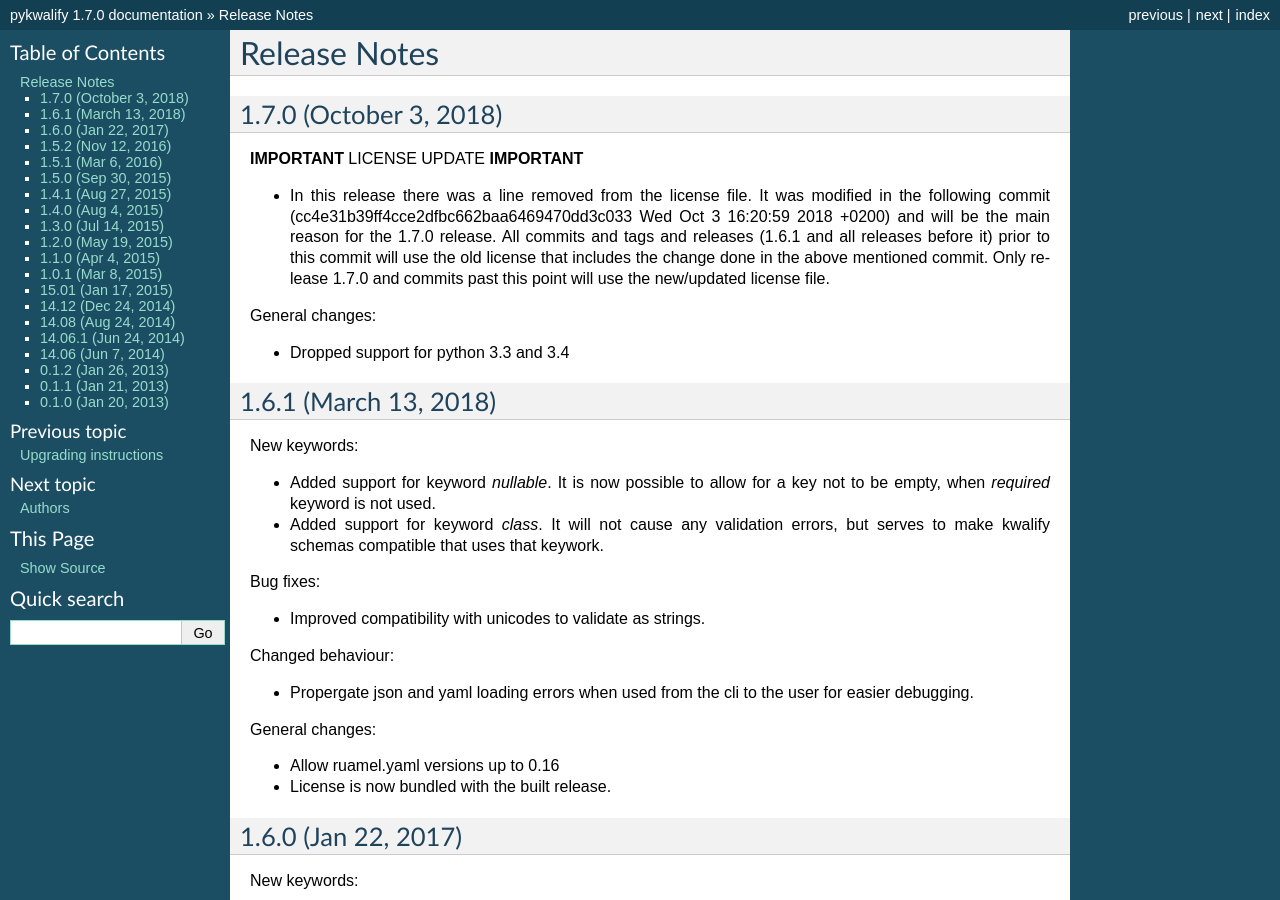
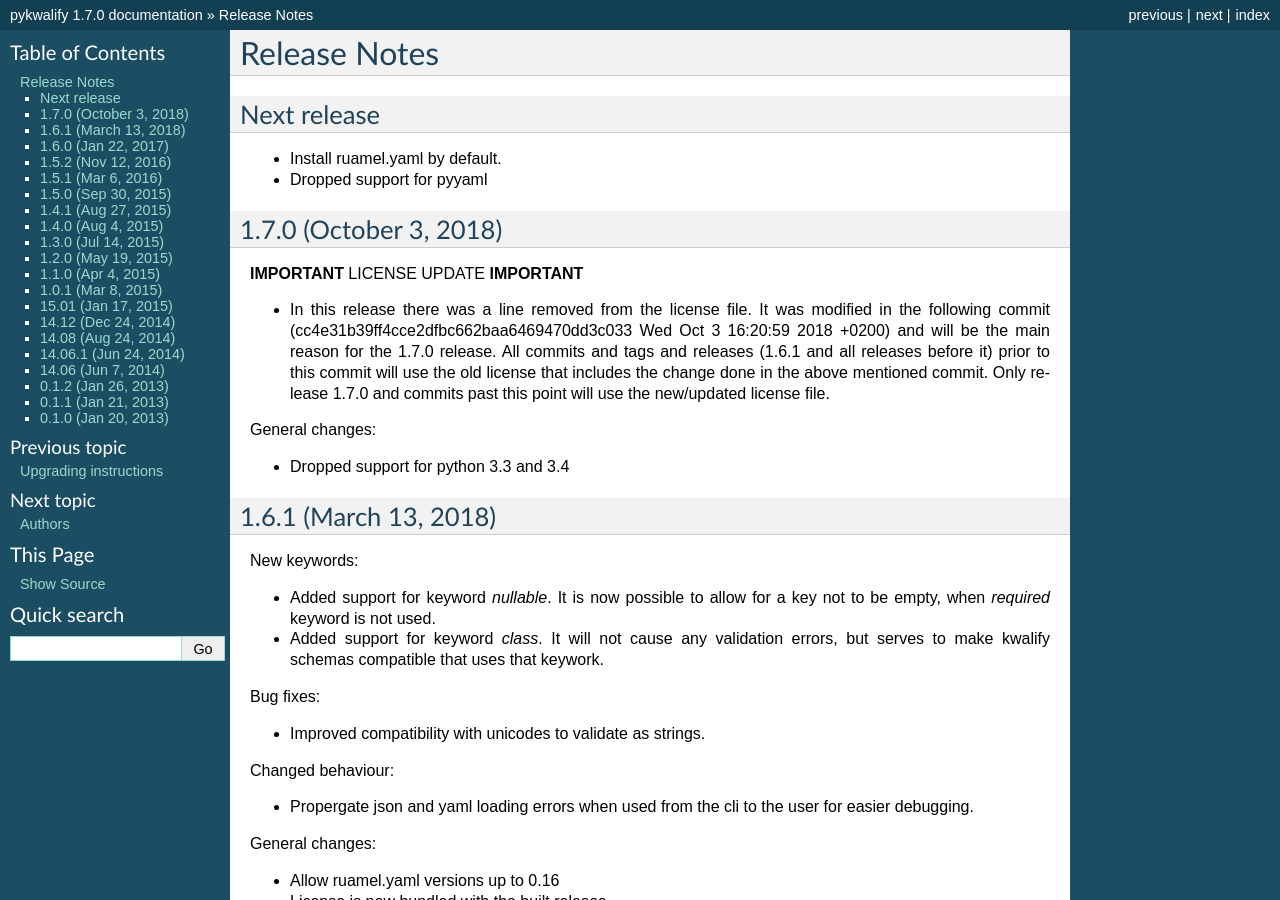
Before and after one commit to Grokzen/pykwalify, a Sphinx documentation site: the page built from docs/release-notes.rst, in a window 1280 px wide and 900 px high. Built offline with Sphinx 7.4.7, drawn with Linux system fonts in a browser that asks for light colours.

Commit message:
Update release notes with ruamel.yaml changes

```diff
--- a/docs/release-notes.rst
+++ b/docs/release-notes.rst
@@ -1,5 +1,12 @@
 Release Notes
 =============
+
+Next release
+------------
+
+- Install ruamel.yaml by default.
+- Dropped support for pyyaml
+
 
 1.7.0 (October 3, 2018)
 -----------------------
```
